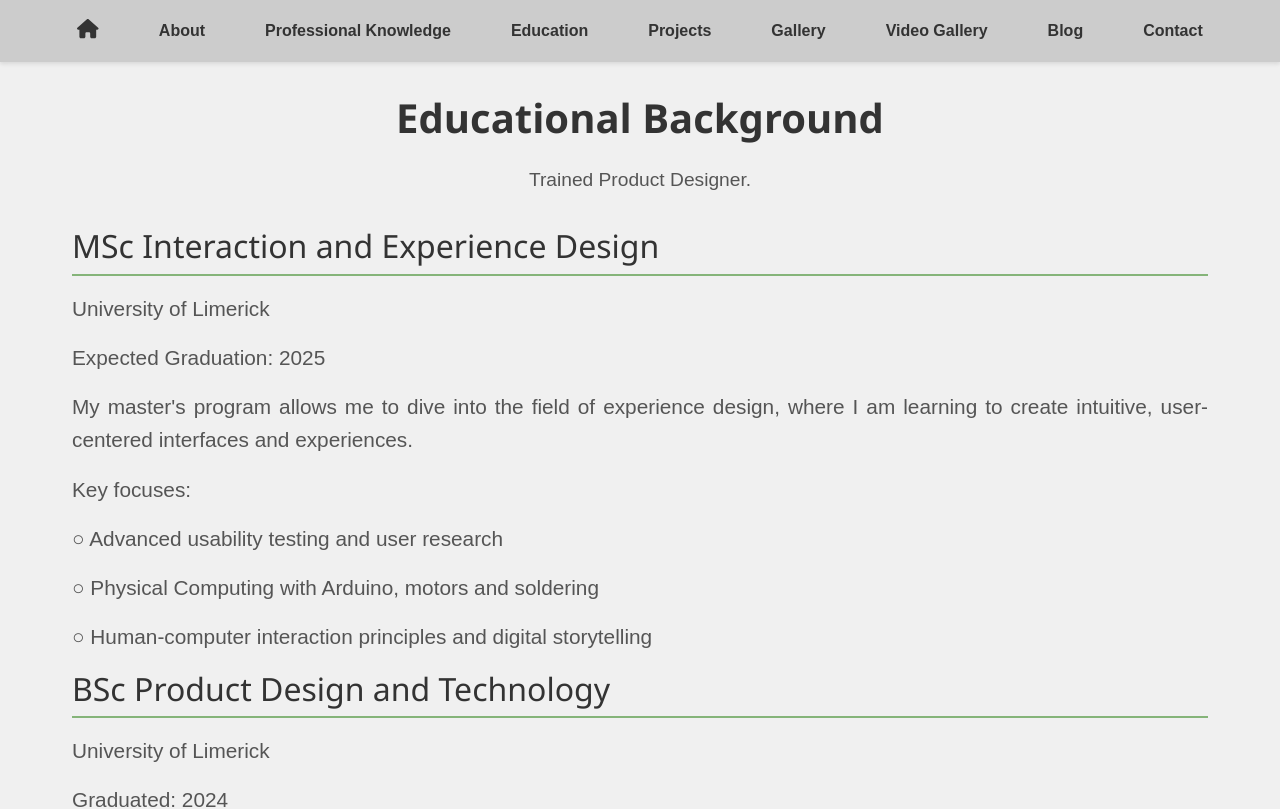
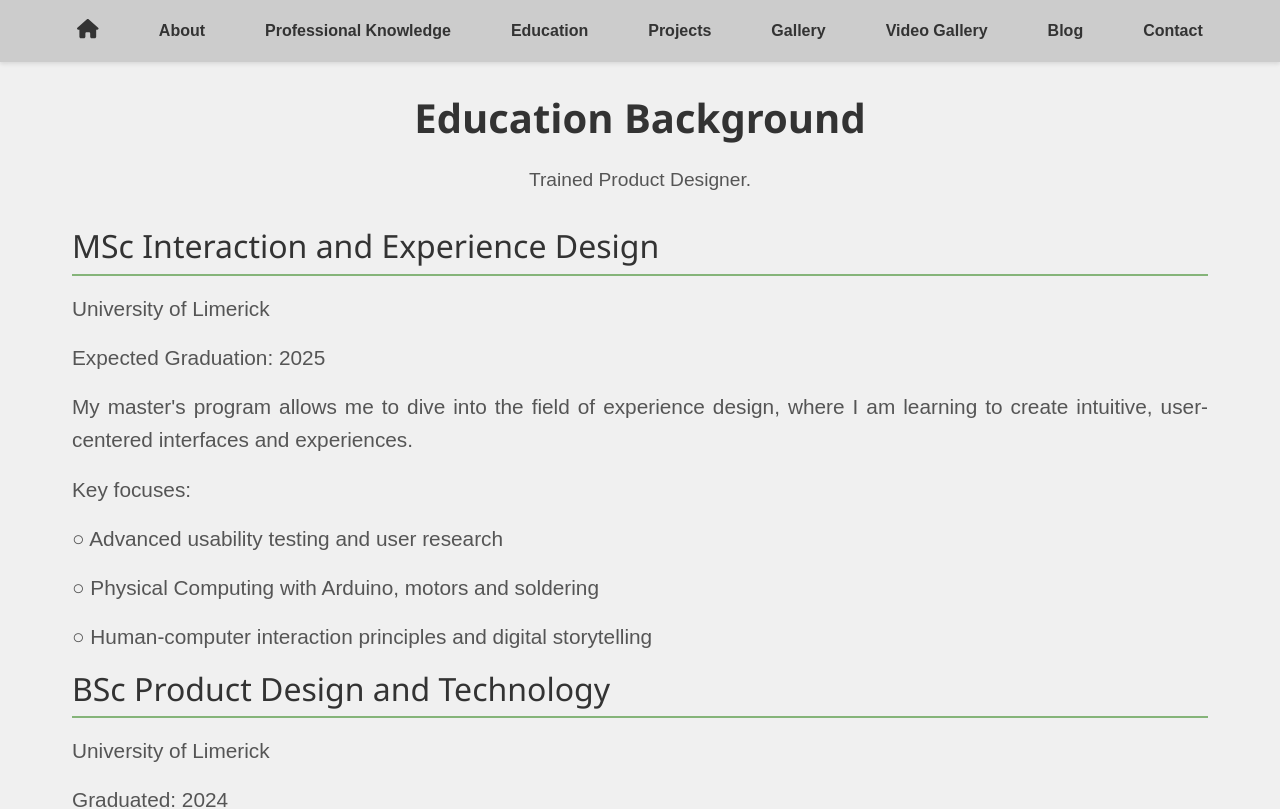
Before and after one commit to KeelanChristie/PortfolioWebsite, a React (Vite) app: page /Education in a window 1280 px wide. Shown: the top 809 px of the page. Built offline with nearby package versions, Linux system fonts and the light colour scheme; a web font is replaced by a local one.

Commit message:
Updated commit

```diff
--- a/src/Pages/Education.tsx
+++ b/src/Pages/Education.tsx
@@ -4,7 +4,7 @@ function Education() {
   return (
     <div className="education-container">
       <header className="education-header">
-        <h1>Educational Background</h1>
+        <h1>Education Background</h1>
         <p> Trained Product Designer.</p>
       </header>
       <div className="education-content">
```
